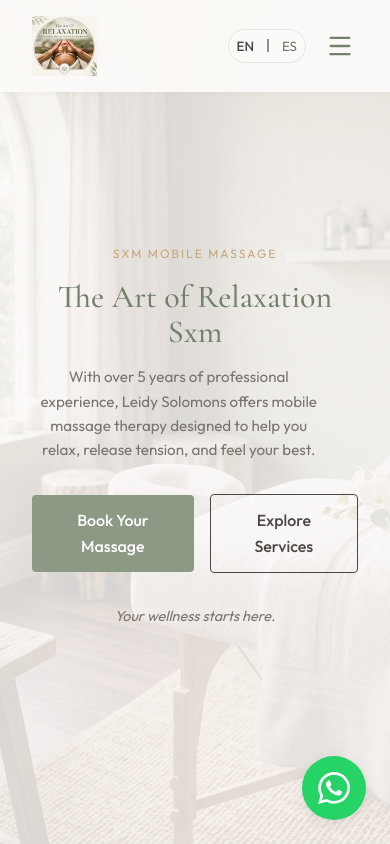
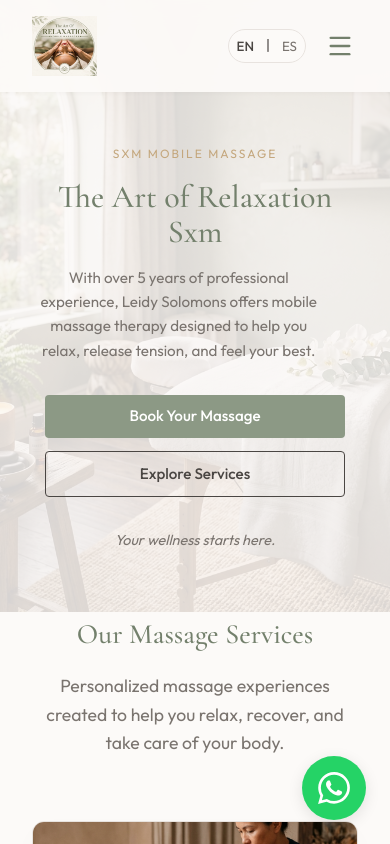
Before and after one commit to alexanderst2005-lab/masajes, a React (Vite) app: page / in a window 390 px wide. Shown: the top 844 px of the page. Built offline with nearby package versions, Linux system fonts and the light colour scheme.

Commit message:
Update mobile responsiveness for header, hero, and buttons

```diff
--- a/src/index.css
+++ b/src/index.css
@@ -971,6 +971,15 @@ footer {
 }
 
 @media (max-width: 768px) {
+  header {
+    position: absolute;
+  }
+
+  .btn {
+    padding: 0.6rem 1.2rem;
+    font-size: 0.95rem;
+  }
+
   .nav-links, .header-cta, .desktop-lang {
     display: none;
   }
@@ -1036,8 +1045,20 @@ footer {
 
 
   .hero {
-    padding-top: 120px;
+    padding-top: 140px;
+    padding-bottom: 60px;
+    min-height: auto;
     justify-content: center;
+  }
+  .hero-buttons {
+    flex-direction: column;
+    gap: 0.8rem;
+    width: 100%;
+    max-width: 300px;
+    margin: 0 auto 2rem auto;
+  }
+  .hero-buttons .btn {
+    width: 100%;
   }
   .areas-grid {
     grid-template-columns: repeat(3, 1fr);
```
